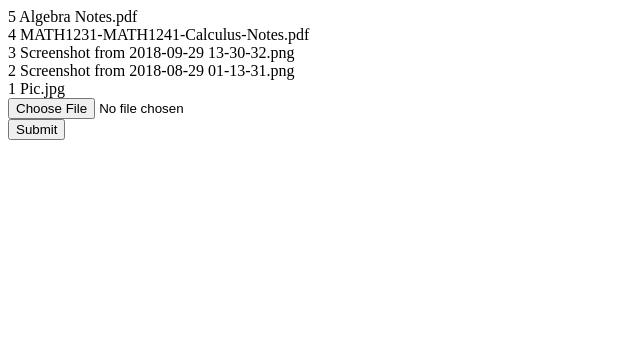
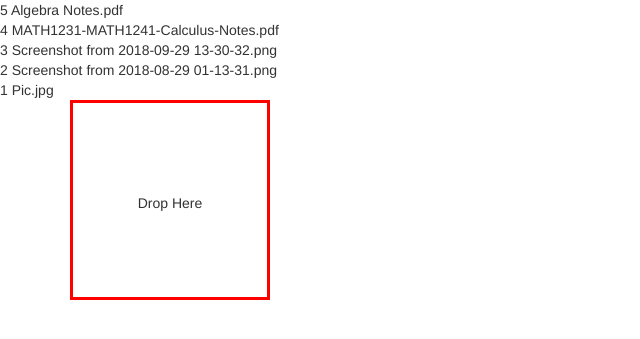
Before and after one commit to CayenneLow/CloudUpload-Practice, a Flask app: page / in a window 1280 px wide. Shown: the top 339 px of the page, without its empty margins (0-640 px from the left). Run offline with Flask 2, Linux system fonts and the light colour scheme; data comes from the database, SQL or seed files in the repository; some libraries are stand-ins or nearby versions.

Commit message:
trying drag and drop

```diff
--- /dev/null
+++ b/static/app.js
@@ -0,0 +1,30 @@
+$(function(){
+
+    var dragHandler = function(evt){
+        evt.preventDefault();
+    };
+
+    var dropHandler = function(evt){
+        evt.preventDefault();
+        var files = evt.originalEvent.dataTransfer.files;
+
+        var formData = new FormData();
+        formData.append("inputFile", files[0]);
+
+        var req = {
+            url: "/upload",
+            method: "post",
+            processData: false,
+            contentType: false,
+            data: formData
+        };
+    };
+
+    var dropHandlerSet = {
+        dragover: dragHandler,
+        drop: dropHandler
+    };
+
+    $(".droparea").on(dropHandlerSet);
+
+});
--- /dev/null
+++ b/static/index.css
@@ -0,0 +1,10 @@
+.droparea {
+      width: 200px;
+      height: 200px;
+      border-style: solid;
+      border-width: 3px;
+      border-color: red;
+      float: left;
+      line-height: 200px;
+      text-align: center;
+ }
--- a/templates/index.html
+++ b/templates/index.html
@@ -1,4 +1,9 @@
 <!DOCTYPE html>
+ <link rel="stylesheet" href="http://maxcdn.bootstrapcdn.com/bootstrap/3.3.5/css/bootstrap.min.css">
+    <script src="https://ajax.googleapis.com/ajax/libs/jquery/1.11.3/jquery.min.js"></script>
+    <script src="http://maxcdn.bootstrapcdn.com/bootstrap/3.3.5/js/bootstrap.min.js"></script>
+    <script type="text/javascript" src="https://cdnjs.cloudflare.com/ajax/libs/handlebars.js/4.0.5/handlebars.min.js"></script>
+<link rel="stylesheet" href="{{url_for('static',filename='index.css')}}"
 <html>
 	<head>
         <meta charset="utf-8" />
@@ -10,10 +15,12 @@
             <br>
             {% endfor %}
 
+            <div class="container">
+                <div class="droparea">Drop Here</div>
+                <div class="tablearea" id="tablearea"></div>
+            </div>
 
-        <form method = "POST" action="/upload" enctype="multipart/form-data">
-        <input type="file" name="inputFile">
-        <br>
-        <button type ="submit"> Submit </button>
+        <script src="{{url_for('static',filename='app.js')}}">
+        </script>
 	</body>
 </html>
--- a/templates/upload.html
+++ b/templates/upload.html
@@ -5,10 +5,5 @@
 		<title>Index</title>
 	</head>
 	<body>
-            <form method = "POST" action="/upload" enctype="multipart/form-data">
-                <input type="file" name="inputFile">
-                <br>
-                <button type ="submit"> Submit </button>
-            </form>
 	</body>
 </html>
```
